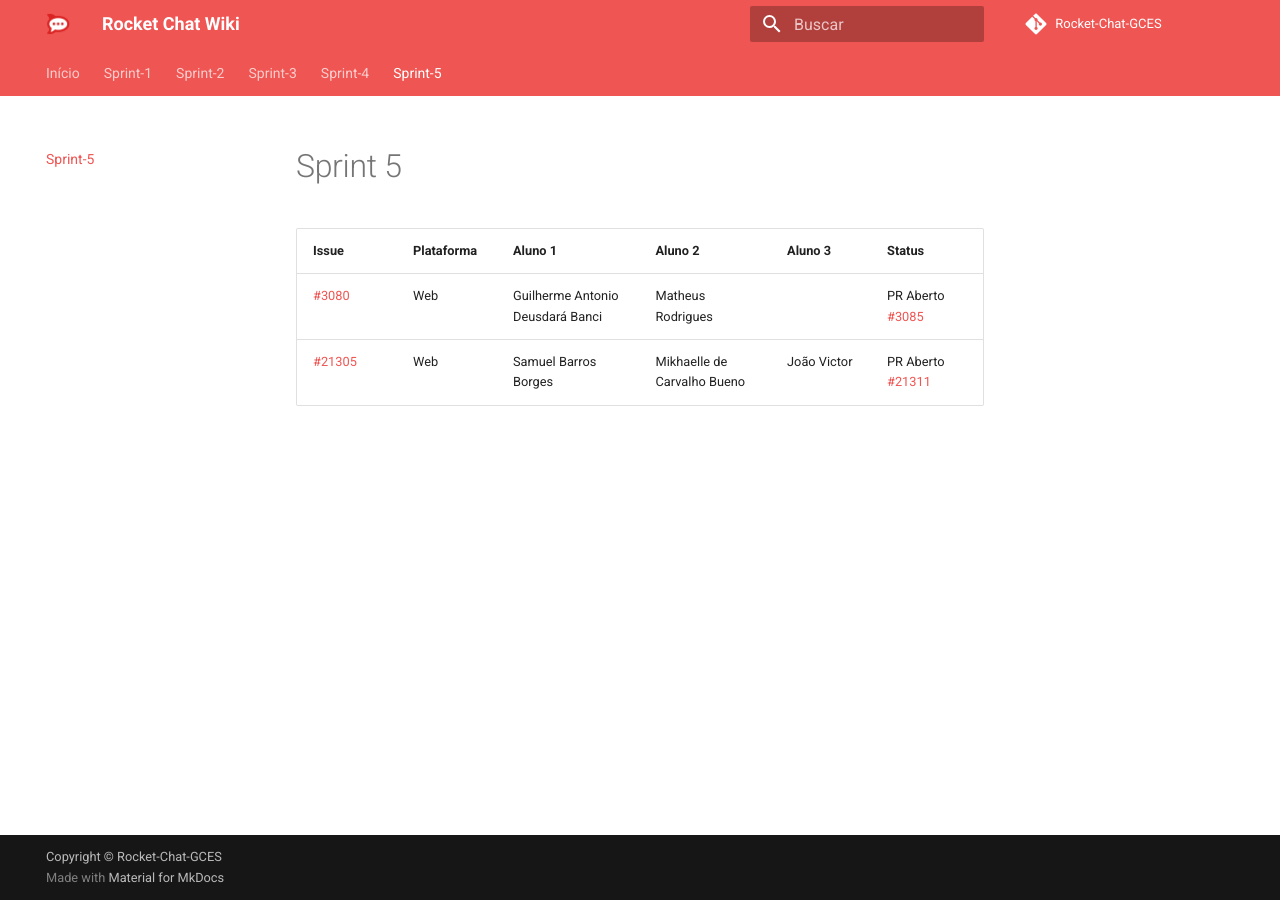
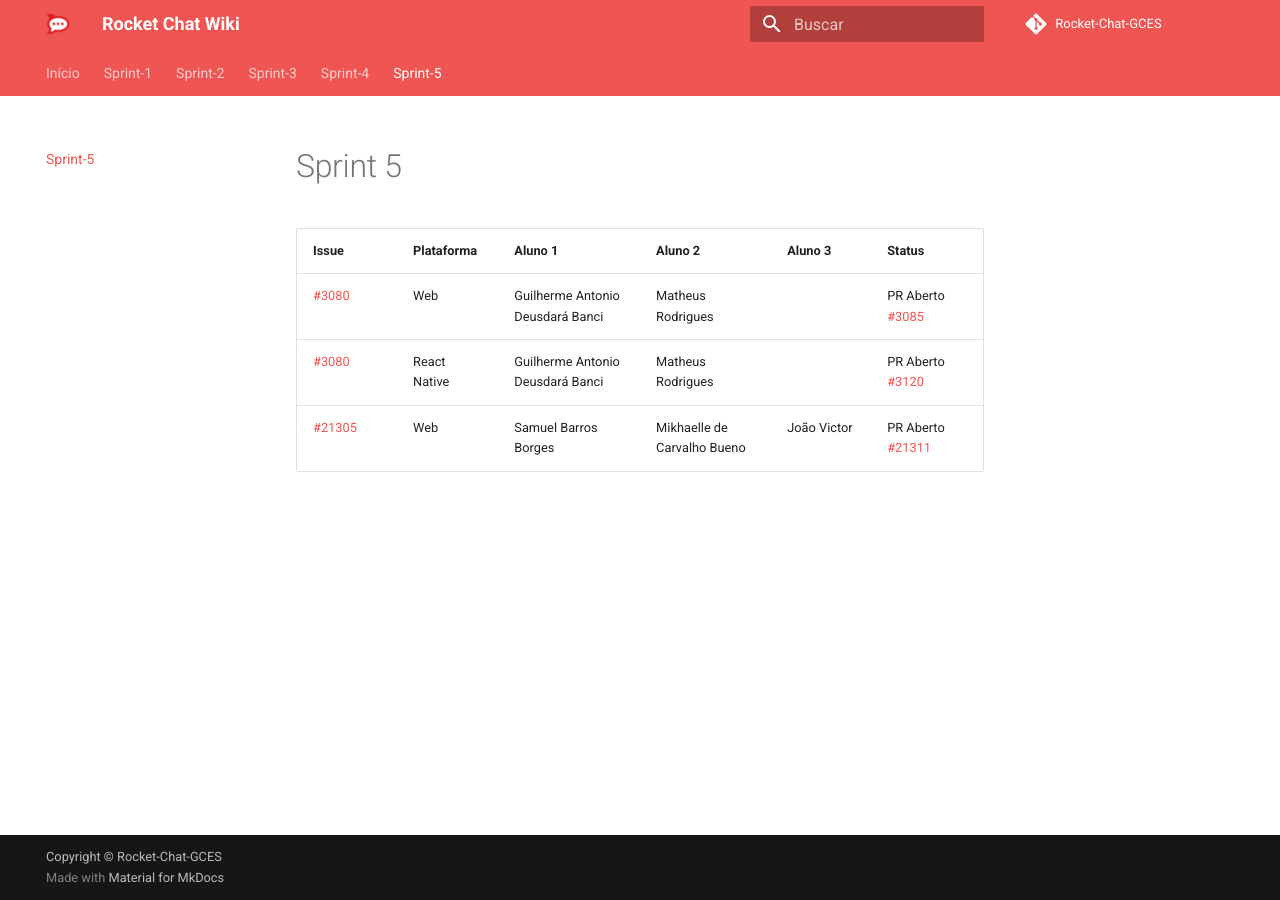
Before and after one commit to Rocket-Chat-GCES/Rocket.Chat.Wiki, an MkDocs documentation site: the page built from docs/sprint5.md, in a window 1280 px wide. Built offline with MkDocs 1.6.1 and Material for MkDocs 9.7.7, drawn with Linux system fonts in a browser that asks for light colours; comment, search, counter and statistics services are not loaded.

Commit message:
refactor: sprint4 and sprin5

```diff
--- a/docs/sprint5.md
+++ b/docs/sprint5.md
@@ -1,6 +1,7 @@
 # Sprint 5
 
-| Issue                                                                      | Plataforma | Aluno 1                          | Aluno 2           | Aluno 3            | Status                                                        |
-| -------------------------------------------------------------------------- | ---------- | -------------------------------- | ----------------- | ------------------ | --------------------------------------------------------------- |
-| [#3080](https://github.com/RocketChat/Rocket.Chat.ReactNative/issues/3080)     | Web   | Guilherme Antonio Deusdará Banci   | Matheus Rodrigues | | PR Aberto [#3085](https://github.com/RocketChat/Rocket.Chat.ReactNative/pull/3085) |
-| [#21305](https://github.com/RocketChat/Rocket.Chat/issues/21305)               | Web   | Samuel Barros Borges | Mikhaelle de Carvalho Bueno       | João Victor | PR Aberto [#21311](https://github.com/RocketChat/Rocket.Chat/pull/21311) |
+| Issue                                                                      | Plataforma   | Aluno 1                          | Aluno 2                     | Aluno 3     | Status                                                                             |
+| -------------------------------------------------------------------------- | ------------ | -------------------------------- | --------------------------- | ----------- | ---------------------------------------------------------------------------------- |
+| [#3080](https://github.com/RocketChat/Rocket.Chat.ReactNative/issues/3080) | Web          | Guilherme Antonio Deusdará Banci | Matheus Rodrigues           |             | PR Aberto [#3085](https://github.com/RocketChat/Rocket.Chat.ReactNative/pull/3085) |
+| [#3080](https://github.com/RocketChat/Rocket.Chat.ReactNative/issues/3080) | React Native | Guilherme Antonio Deusdará Banci | Matheus Rodrigues           |             | PR Aberto [#3120](https://github.com/RocketChat/Rocket.Chat.ReactNative/pull/3120) |
+| [#21305](https://github.com/RocketChat/Rocket.Chat/issues/21305)           | Web          | Samuel Barros Borges             | Mikhaelle de Carvalho Bueno | João Victor | PR Aberto [#21311](https://github.com/RocketChat/Rocket.Chat/pull/21311)           |
```
Also changed, not shown: docs/sprint4.md (+5 -5 lines).
